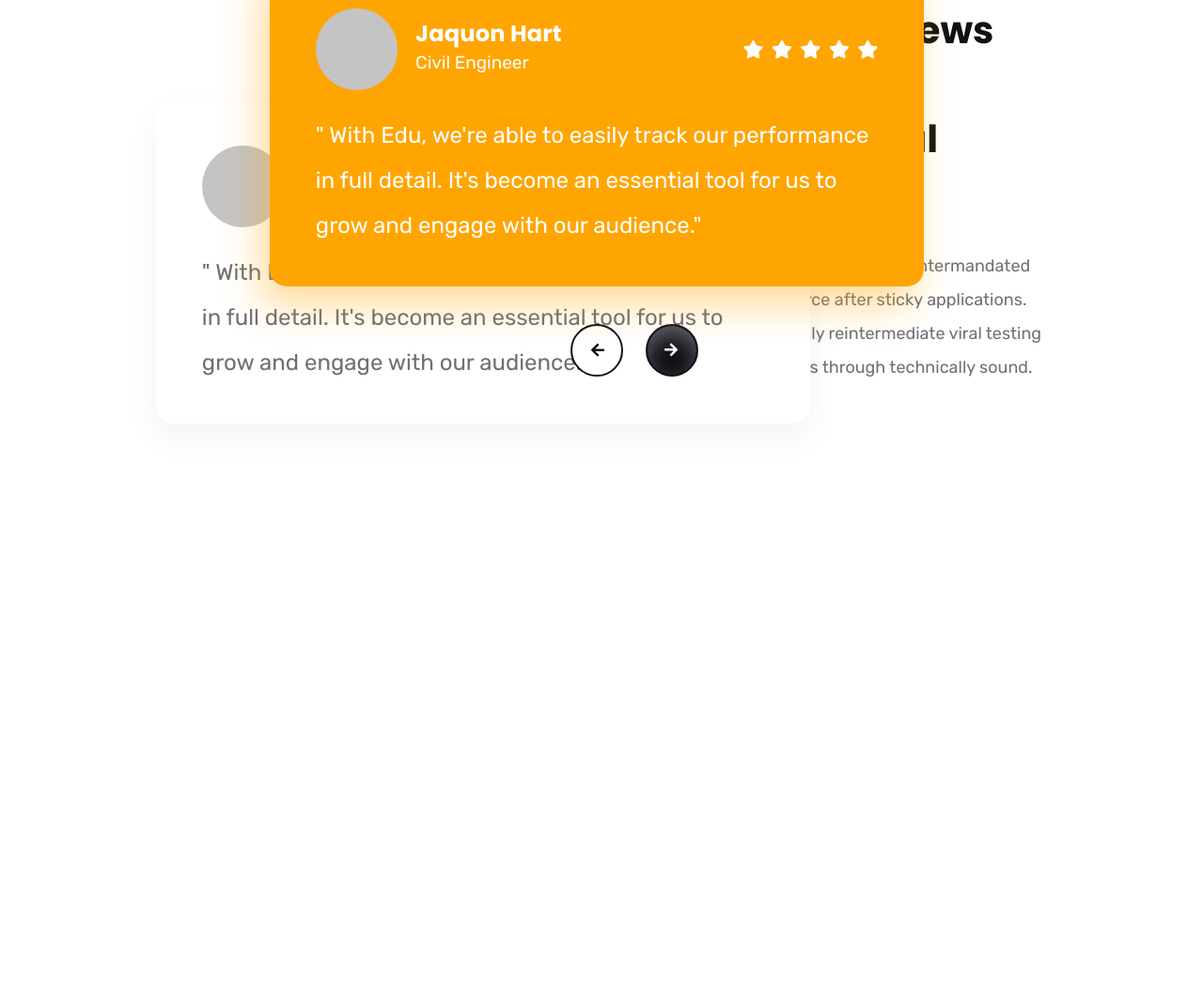
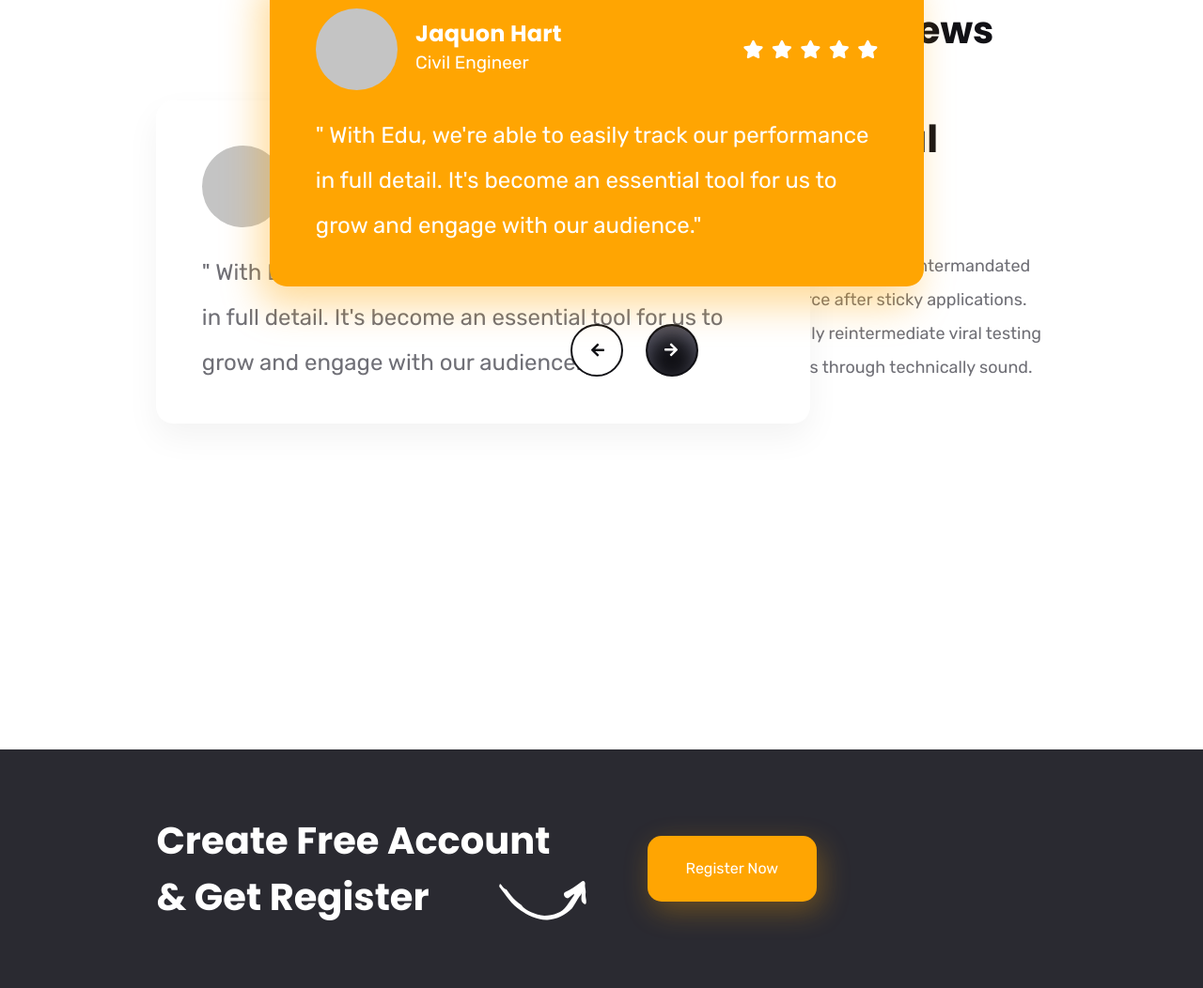
Before and after one commit to joe-chnp/HTML-CSS-Mini-Project-for-FE, a plain HTML site: page index.html in a window 1280 px wide. Shown: the part 4585-5637 px from the top of the page at 94% size. Before the commit the page ends 5383 px from the top, so only its background shows below. Drawn offline with Linux system fonts and the light colour scheme; a web font is replaced by a local one.

Commit message:
add section 6 register

```diff
--- a/index.html
+++ b/index.html
@@ -242,6 +242,16 @@
         <p class="p-1">Teratively recaptiualize intermandated e-commerce after sticky applications. Dynamically reintermediate viral testing procedures through technically sound.</p>
       </div>
     </section>
+    <!-- section 6 register -->
+    <section class="section-6">
+      <div class="sign">
+        <h1>Create Free Account & Get Register</h1>
+        <svg width="93" height="42" viewBox="0 0 93 42" fill="none" xmlns="http://www.w3.org/2000/svg">
+          <path d="M70.0264 12.1237C76.5361 9.06078 81.0667 5.70946 87.8625 0.68248C90.1278 -0.993181 91.8207 1.25923 91.5345 3.22327C90.9622 7.15135 92.6551 9.40376 92.0827 13.3318C91.5103 17.2599 93.2033 19.5123 92.6309 23.4404C92.3447 25.4045 90.3656 25.1161 88.6727 22.8637C86.9798 20.6112 87.5522 16.6832 88.1245 12.7551L88.4107 10.7911C88.1245 12.7551 87.8383 14.7191 85.573 16.3948C83.0216 20.0345 80.1839 25.6382 77.6325 29.2779C70.5504 36.269 61.7755 41.0076 51.5938 41.5297C41.4121 42.0519 30.1099 36.3935 22.7658 31.3119C19.0938 28.7711 13.7289 23.9779 10.3431 19.4731C8.65014 17.2206 6.95722 14.9682 5.26431 12.7158C3.57139 10.4634 1.87847 8.21096 0.185551 5.95854C0.471735 3.9945 0.757925 2.03047 2.45084 4.28289C4.14376 6.53531 5.83668 8.78773 7.81578 9.0761C9.5087 11.3285 11.2016 13.5809 12.8945 15.8334C16.2804 20.3382 19.9524 22.879 23.6244 25.4198C28.7031 32.177 38.3125 35.583 48.208 37.0249C58.3896 36.5027 66.8784 33.7282 71.9813 26.4488C74.5328 22.8091 77.0843 19.1694 79.6357 15.5297C79.9219 13.5656 80.2081 11.6016 82.1872 11.8899C79.9219 13.5656 75.3914 16.9169 73.1261 18.5926C69.1679 18.0158 67.7611 13.7994 70.0264 12.1237Z" fill="white"/>
+          </svg>
+      </div>
+      <button class="primary-btn">Register Now</button>
+    </section>
   </body>
   <footer>
 
--- a/style.css
+++ b/style.css
@@ -523,8 +523,27 @@ header {
         flex-direction: column;
         gap: 30px;
         justify-content: center;
+    }
+}
 
+.section-6 {
+    background-color: #2A2A31;
+    padding: 67px 13% 67px 13%;
+    display: flex;
+    gap: 65px;
+    align-items: center;
+    .sign {
+        width: 457.47px;
+        position: relative;
+        h1 {
+            font-family: "Poppins";
+            font-size: 40px;
+            color: #FFFFFF;
+        }
+        svg {
+            position: absolute;
+            right: 0;
+            bottom: 4.47px;
+        }
     }
-
-
 }
```
